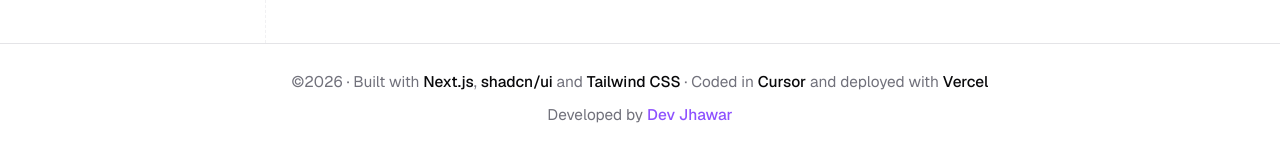
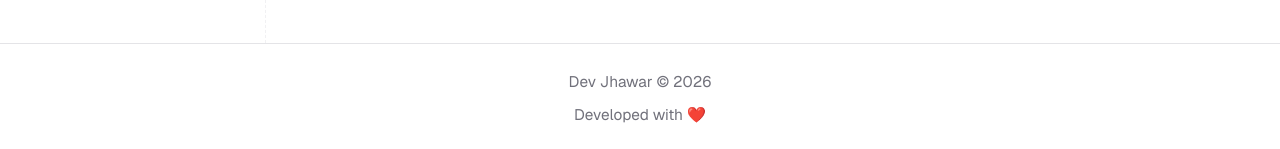
Before and after one commit to DEVJHAWAR11/portfolio, a Next.js app: page / in a window 1280 px wide. Shown: the part 754-903 px from the top of the page. Built offline with nearby package versions, Linux system fonts and the light colour scheme; no server answers.

Commit message:
Update footer text

```diff
--- a/components/site-footer.tsx
+++ b/components/site-footer.tsx
@@ -1,7 +1,4 @@
 export const dynamic = "auto";
-
-import { siteConfig } from "@/config/site";
-import Link from "next/link";
 
 export async function SiteFooter() {
   return (
@@ -9,32 +6,10 @@ export async function SiteFooter() {
       <div className="container-wrapper">
         <div className="container flex flex-col items-center justify-center py-4 space-y-2">
           <div className="max-w-3xl text-xs leading-relaxed text-center sm:text-sm text-balance text-muted-foreground">
-            <span className="block sm:inline">©2026</span>
-            <span className="hidden sm:inline"> · </span>
-            <span className="block sm:inline">
-              Built with{" "}
-              <span className="font-medium text-foreground">Next.js</span>,{" "}
-              <span className="font-medium text-foreground">shadcn/ui</span> and{" "}
-              <span className="font-medium text-foreground">Tailwind CSS</span>
-            </span>
-            <span className="hidden sm:inline"> · </span>
-            <span className="block sm:inline">
-              Coded in{" "}
-              <span className="font-medium text-foreground">Cursor</span> and
-              deployed with{" "}
-              <span className="font-medium text-foreground">Vercel</span>
-            </span>
+            Dev Jhawar © 2026
           </div>
           <div className="text-xs text-center sm:text-sm text-muted-foreground">
-            Developed by{" "}
-            <Link
-              href={siteConfig.links.githubProfile}
-              target="_blank"
-              rel="noreferrer"
-              className="font-medium transition-colors text-primary hover:text-primary/80"
-            >
-              Dev Jhawar
-            </Link>
+            Developed with ❤️
           </div>
         </div>
       </div>
```
